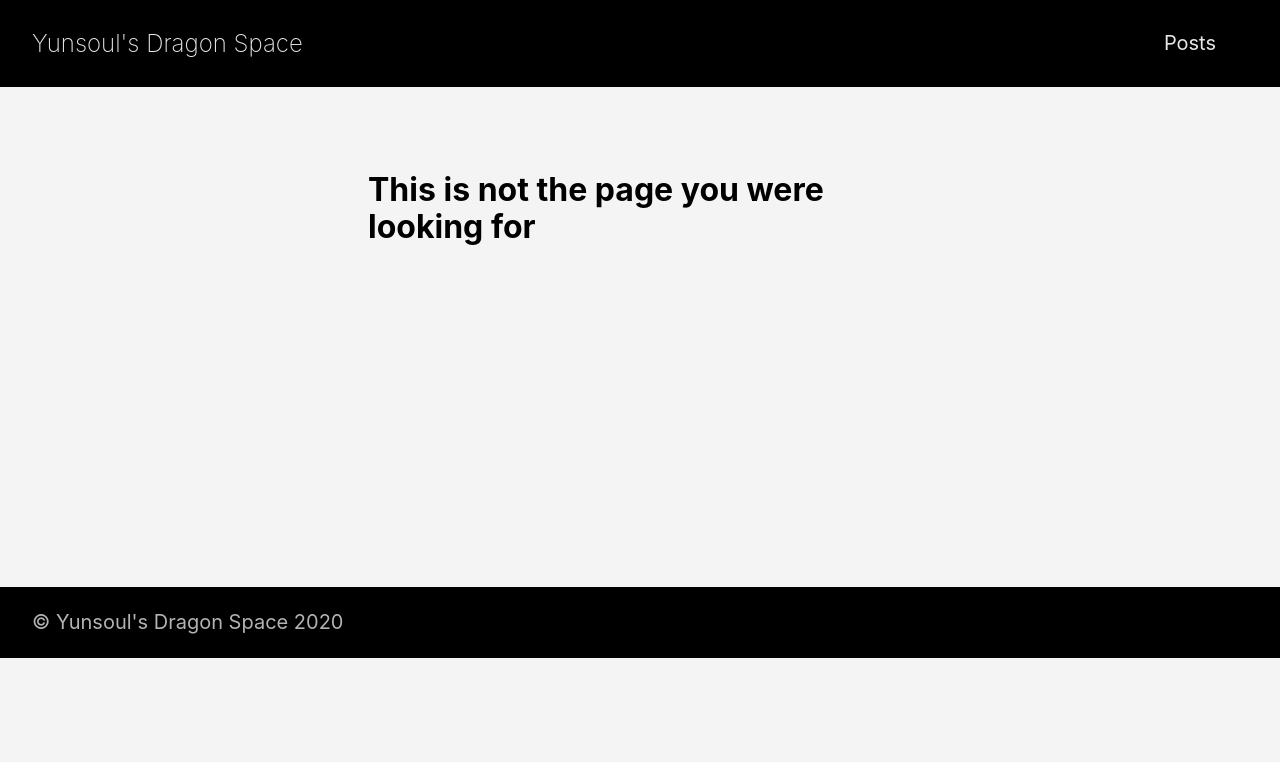
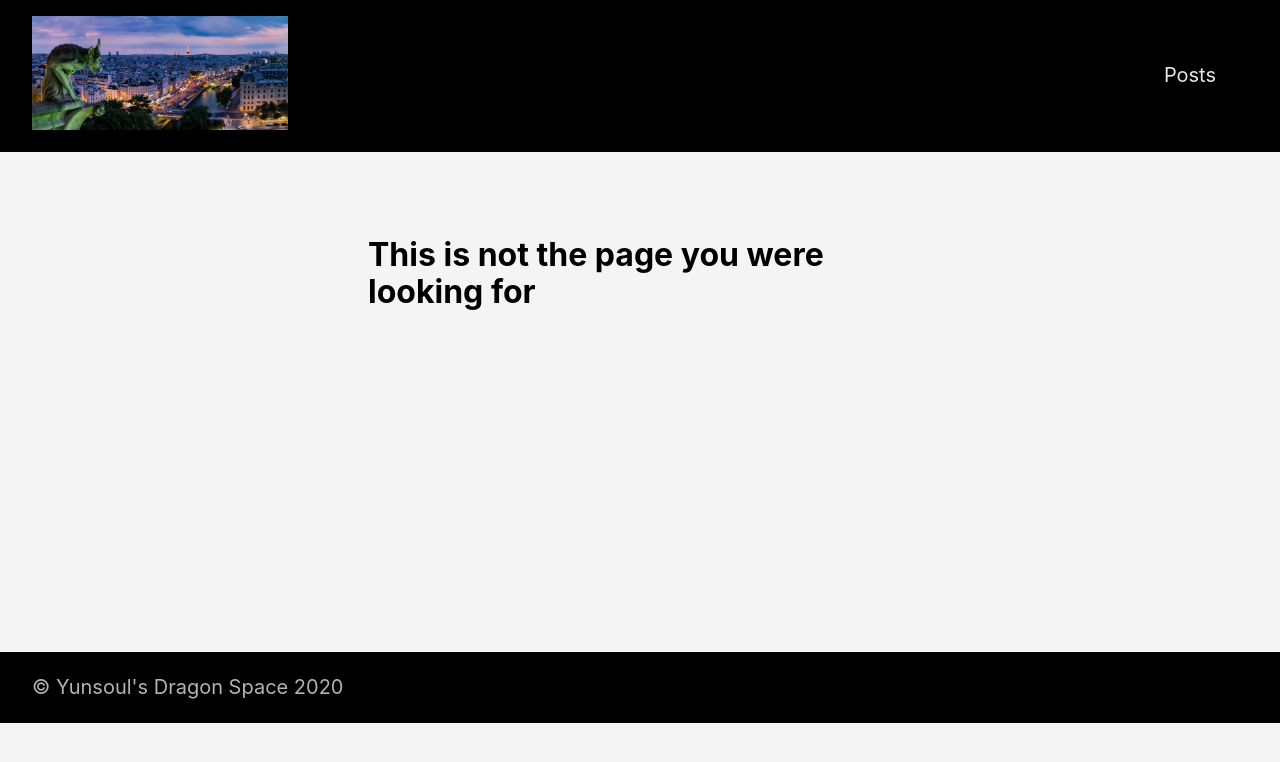
Before and after one commit to yunsoul/yunsoul.github.io, a plain HTML site: page 404.html in a window 1280 px wide. Drawn offline with Linux system fonts and the light colour scheme.

Commit message:
rebuilding site 2020년 9월 29일 화요일 16시 40분 37초 KST

```diff
--- a/404.html
+++ b/404.html
@@ -50,7 +50,7 @@
   <div class="flex-l justify-between items-center center">
     <a href="/" class="f3 fw2 hover-white no-underline white-90 dib">
 
-        Yunsoul&#39;s Dragon Space
+        <img src="/images/gohugo-default-sample-hero-image.jpg" class="w100 mw5-ns" alt="Yunsoul&#39;s Dragon Space" />
 
     </a>
     <div class="flex-l items-center">
```
Also changed, not shown: categories/index.html (+1 -1 lines), index.html (+1 -1 lines), posts/hugo/index.html (+1 -1 lines), posts/index.html (+1 -1 lines), posts/my-first-post/index.html (+1 -1 lines), tags/index.html (+1 -1 lines).
